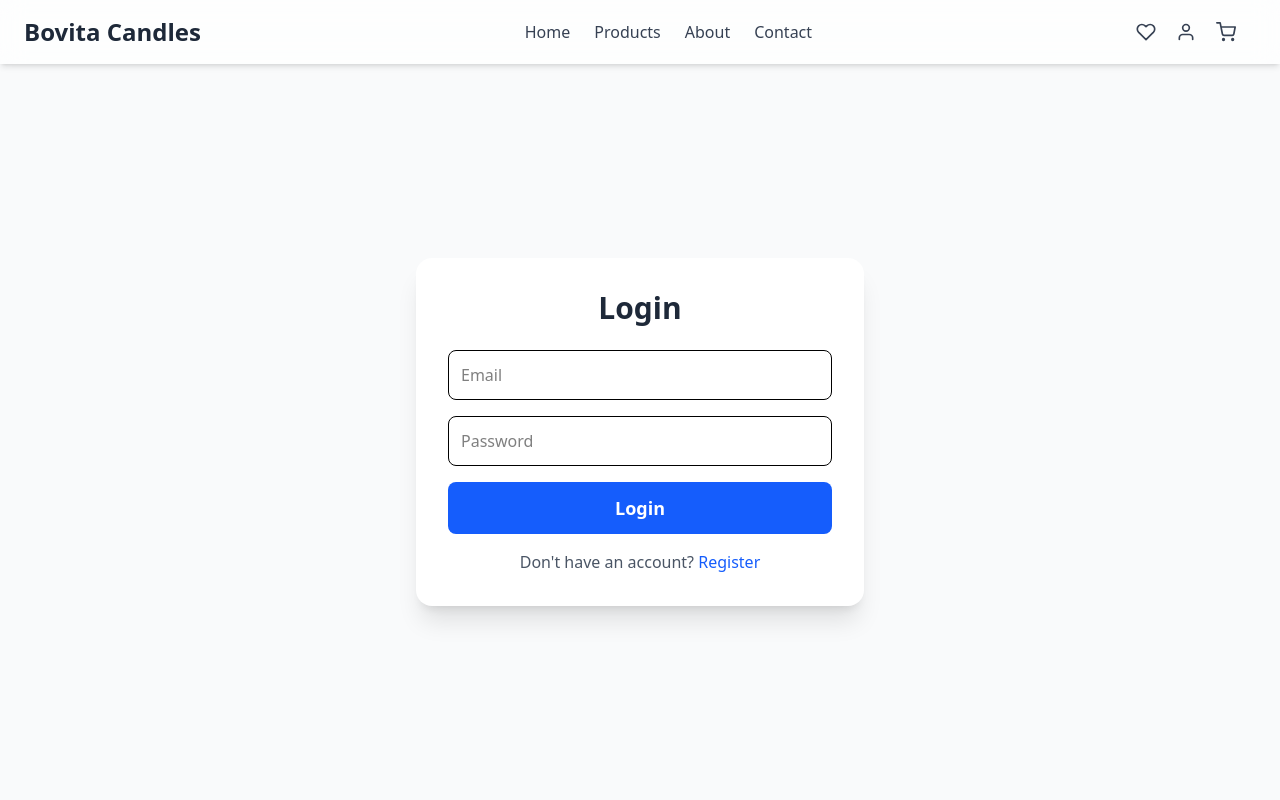
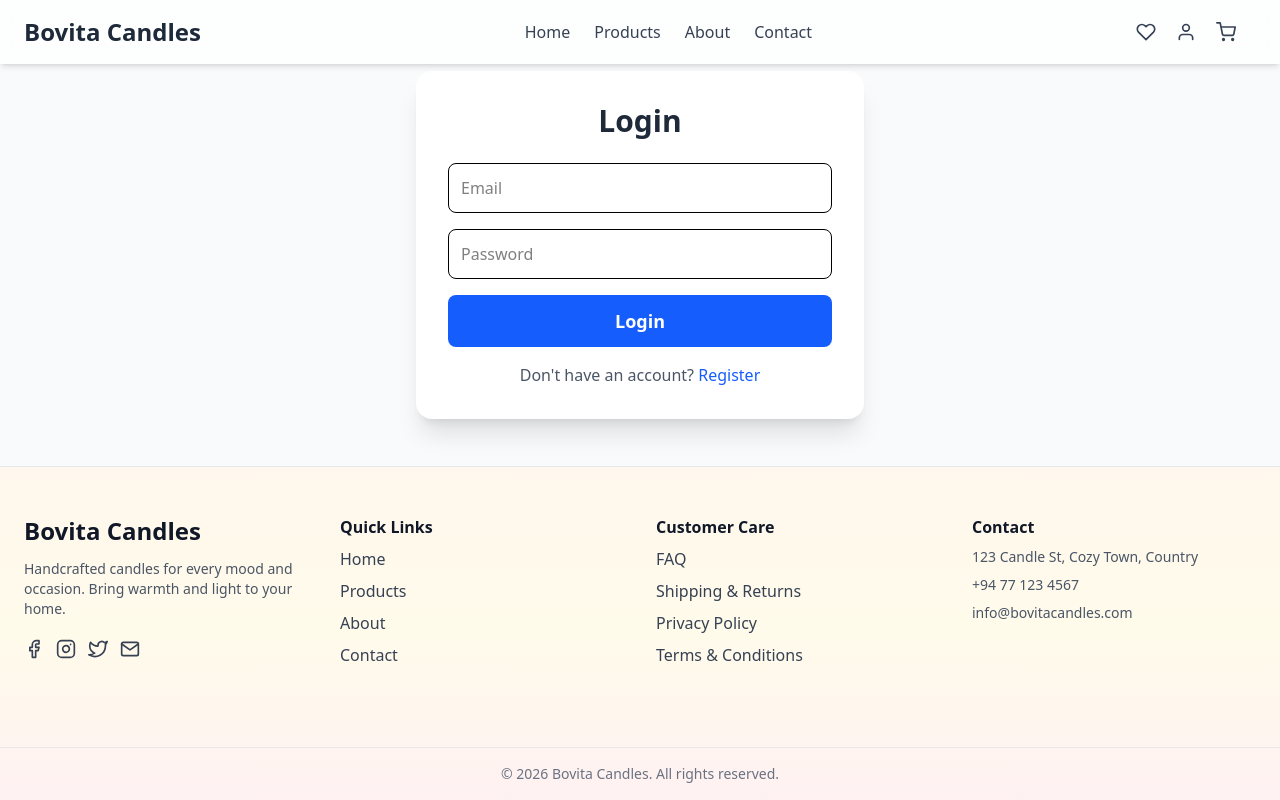
Before and after one commit to mahenabeywickrama/bovita-candles-fe, a React (Vite) app: page /login in a window 1280 px wide. Built offline with nearby package versions, Linux system fonts and the light colour scheme.

Commit message:
project updated

```diff
--- /dev/null
+++ b/src/components/Footer.tsx
@@ -0,0 +1,56 @@
+import { Link } from "react-router-dom";
+import { FiFacebook, FiInstagram, FiTwitter, FiMail } from "react-icons/fi";
+
+export default function Footer() {
+  return (
+    <footer className="bg-gradient-to-t from-rose-50 via-amber-50 to-orange-50 text-gray-700 border-t border-gray-200 mt-10">
+      <div className="container mx-auto px-6 py-12 grid md:grid-cols-4 gap-8">
+
+        {/* BRAND */}
+        <div className="flex flex-col space-y-3">
+          <h2 className="text-2xl font-bold text-gray-900">Bovita Candles</h2>
+          <p className="text-gray-600 text-sm">
+            Handcrafted candles for every mood and occasion. Bring warmth and light to your home.
+          </p>
+          <div className="flex space-x-3 mt-2 text-gray-700">
+            <a href="#" className="hover:text-rose-600 transition"><FiFacebook size={20} /></a>
+            <a href="#" className="hover:text-rose-600 transition"><FiInstagram size={20} /></a>
+            <a href="#" className="hover:text-rose-600 transition"><FiTwitter size={20} /></a>
+            <a href="#" className="hover:text-rose-600 transition"><FiMail size={20} /></a>
+          </div>
+        </div>
+
+        {/* NAV LINKS */}
+        <div className="flex flex-col space-y-2">
+          <h3 className="font-semibold text-gray-900">Quick Links</h3>
+          <Link to="/" className="hover:text-rose-600 transition">Home</Link>
+          <Link to="/products" className="hover:text-rose-600 transition">Products</Link>
+          <Link to="/about" className="hover:text-rose-600 transition">About</Link>
+          <Link to="/contact" className="hover:text-rose-600 transition">Contact</Link>
+        </div>
+
+        {/* CUSTOMER CARE */}
+        <div className="flex flex-col space-y-2">
+          <h3 className="font-semibold text-gray-900">Customer Care</h3>
+          <Link to="#" className="hover:text-rose-600 transition">FAQ</Link>
+          <Link to="#" className="hover:text-rose-600 transition">Shipping & Returns</Link>
+          <Link to="#" className="hover:text-rose-600 transition">Privacy Policy</Link>
+          <Link to="#" className="hover:text-rose-600 transition">Terms & Conditions</Link>
+        </div>
+
+        {/* CONTACT */}
+        <div className="flex flex-col space-y-2">
+          <h3 className="font-semibold text-gray-900">Contact</h3>
+          <p className="text-gray-600 text-sm">123 Candle St, Cozy Town, Country</p>
+          <p className="text-gray-600 text-sm">+94 77 123 4567</p>
+          <p className="text-gray-600 text-sm">info@bovitacandles.com</p>
+        </div>
+      </div>
+
+      {/* COPYRIGHT */}
+      <div className="border-t border-gray-200 mt-8 py-4 text-center text-sm text-gray-500">
+        &copy; {new Date().getFullYear()} Bovita Candles. All rights reserved.
+      </div>
+    </footer>
+  );
+}
--- a/src/components/Layout.tsx
+++ b/src/components/Layout.tsx
@@ -1,3 +1,4 @@
+import Footer from "./Footer"
 import Header from "./Header"
 import { Outlet, useLocation } from "react-router-dom"
 
@@ -21,6 +22,7 @@ function Layout() {
       >
         <Outlet />
       </main>
+      <Footer />
     </div>
   )
 }
```
Also changed, not shown: src/pages/Checkout.tsx (+131 -74 lines).
